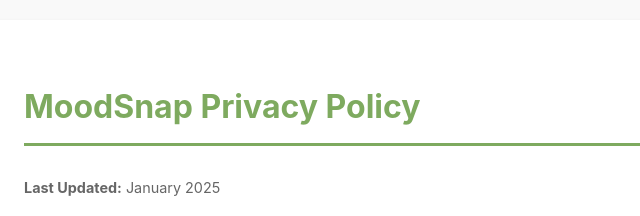
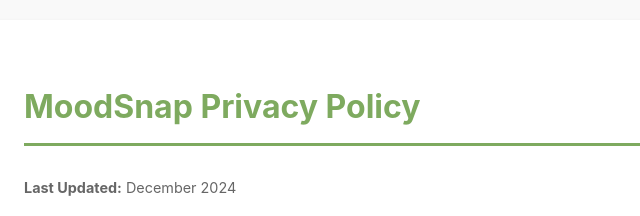
Before and after one commit to DechM/moonsnap-privacy, a plain HTML site: page index.html in a window 1280 px wide. Shown: the top 216 px of the page, 256-896 px from the left. Drawn offline with Linux system fonts and the light colour scheme.

Commit message:
Fix Last Updated date to December 2024

```diff
--- a/index.html
+++ b/index.html
@@ -70,7 +70,7 @@
     <div class="container">
         <h1>MoodSnap Privacy Policy</h1>
 
-        <p class="last-updated"><strong>Last Updated:</strong> January 2025</p>
+        <p class="last-updated"><strong>Last Updated:</strong> December 2024</p>
 
         <div class="highlight">
             <p><strong>Privacy First:</strong> MoodSnap does not collect, store, or transmit any personal data. All mood entries are stored locally on your device using SQLite database. No account required. No login. Complete privacy.</p>
```
Also changed, not shown: privacy-policy.html (+1 -1 lines).
